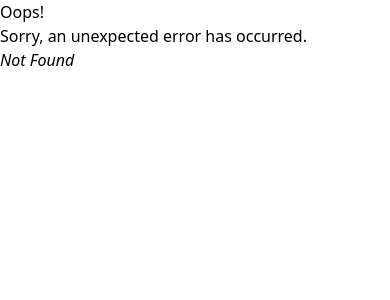
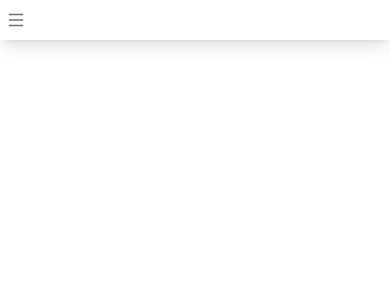
Before and after one commit to BudiSetyo/react-boil, a React (Vite) app: page /posts in a window 390 px wide. Before the commit this address had no page. Shown: the top 300 px of the page. Built offline with nearby package versions, Linux system fonts and the light colour scheme.

Commit message:
feat: add navbar mobile components

```diff
--- a/package.json
+++ b/package.json
@@ -10,6 +10,8 @@
     "preview": "vite preview"
   },
   "dependencies": {
+    "@ant-design/icons": "^5.4.0",
+    "antd": "^5.20.0",
     "aos": "^2.3.4",
     "react": "^18.3.1",
     "react-dom": "^18.3.1",
--- a/src/components/index.js
+++ b/src/components/index.js
@@ -1,3 +1,6 @@
-import Navbar from "./navbar";
+// Layout
+import MainLayout from "./layouts/main";
 
-export { Navbar };
+import Navbar from "./navbarMobile";
+
+export { Navbar, MainLayout };
--- /dev/null
+++ b/src/components/layouts/main.jsx
@@ -0,0 +1,19 @@
+import PropTypes from "prop-types";
+import { Navbar } from "@/components";
+
+const MainLayout = ({ children }) => {
+  return (
+    <>
+      <main>
+        <Navbar />
+        {children}
+      </main>
+    </>
+  );
+};
+
+MainLayout.propTypes = {
+  children: PropTypes.any,
+};
+
+export default MainLayout;
--- a/src/components/navbar.jsx
+++ /dev/null
@@ -1,7 +0,0 @@
-import React from "react";
-
-const Navbar = () => {
-  return <div>Navbar</div>;
-};
-
-export default Navbar;
--- /dev/null
+++ b/src/components/navbarMobile.jsx
@@ -0,0 +1,51 @@
+import { useState } from "react";
+import { MenuOutlined, CloseOutlined } from "@ant-design/icons";
+import { useNavigate } from "react-router-dom";
+
+const NavbarMobile = () => {
+  const navigate = useNavigate();
+  const [toggle, setToggle] = useState(false);
+
+  const menuData = ["home", "posts", "users"];
+
+  const handleMenu = (dest) => {
+    setToggle(!toggle);
+    navigate(`/${dest == "home" ? "" : dest}`);
+  };
+
+  return (
+    <main>
+      <div className="h-10 z-20 p-2 flex items-center bg-white shadow-lg sticky inset-x-0 top-0">
+        <button className="text-gray-500" onClick={() => setToggle(!toggle)}>
+          {toggle ? <CloseOutlined /> : <MenuOutlined />}
+        </button>
+      </div>
+
+      {toggle && (
+        <div
+          data-aos="fade-right"
+          className="absolute inset-x-0 top-10 bottom-0 bg-white p-2"
+        >
+          <div className="flex flex-col gap-2 text-gray-800 font-semibold">
+            {menuData.map((menu, index) => {
+              return (
+                <button
+                  key={index}
+                  className="bg-gray-200 py-1 rounded hover:bg-gray-300"
+                  onClick={() => handleMenu(menu)}
+                >
+                  <p className="capitalize">{menu}</p>
+                </button>
+              );
+            })}
+            <button className="bg-gray-200 py-1 rounded hover:bg-gray-300">
+              <p className="capitalize">logout</p>
+            </button>
+          </div>
+        </div>
+      )}
+    </main>
+  );
+};
+
+export default NavbarMobile;
--- a/src/pages/error/index.jsx
+++ b/src/pages/error/index.jsx
@@ -1,16 +1,22 @@
-import { useRouteError } from "react-router-dom";
+import notFoundImage from "@/assets/not-found.png"; // replace with your own image
 
-export default function ErrorPage() {
-  const error = useRouteError();
-  console.error(error);
-
+const NotFoundPage = () => {
   return (
-    <div id="error-page">
-      <h1>Oops!</h1>
-      <p>Sorry, an unexpected error has occurred.</p>
-      <p>
-        <i>{error.statusText || error.message}</i>
+    <div className="flex flex-col items-center justify-center h-screen bg-gray-100">
+      <h1 className="text-4xl font-bold text-gray-800 mb-4">404 - Not Found</h1>
+      <img
+        src={notFoundImage}
+        alt="Not Found"
+        className="w-80 h-80 rounded-full mb-4"
+      />
+      <p className="text-lg text-gray-600 mb-4">
+        {"Sorry, the page you're looking for doesn't exist."}
       </p>
+      <button className="bg-blue-500 hover:bg-blue-700 text-white font-bold py-2 px-4 rounded">
+        <a href="/">Back to Home</a>
+      </button>
     </div>
   );
-}
+};
+
+export default NotFoundPage;
--- a/src/pages/home/index.jsx
+++ b/src/pages/home/index.jsx
@@ -1,9 +1,6 @@
-import { Navbar } from "@/components";
-
 const Home = () => {
   return (
     <div>
-      <Navbar />
       <p>Home</p>
     </div>
   );
--- /dev/null
+++ b/src/pages/posts/index.jsx
@@ -0,0 +1,9 @@
+const Posts = () => {
+  return (
+    <main className="p-2">
+      <div></div>
+    </main>
+  );
+};
+
+export default Posts;
--- /dev/null
+++ b/src/pages/users/index.jsx
@@ -0,0 +1,5 @@
+const Users = () => {
+  return <div>Users</div>;
+};
+
+export default Users;
--- a/src/routes/index.jsx
+++ b/src/routes/index.jsx
@@ -1,19 +1,37 @@
 import { createBrowserRouter, RouterProvider } from "react-router-dom";
 
 import ErrorPage from "@/pages/error";
+import Home from "@/pages/home";
+import Posts from "@/pages/posts";
+import Users from "@/pages/users";
 
-import Home from "@/pages/home";
-import Blog from "@/pages/blog";
+import { MainLayout } from "@/components";
 
 const router = createBrowserRouter([
   {
     path: "/",
-    element: <Home />,
+    element: (
+      <MainLayout>
+        <Home />
+      </MainLayout>
+    ),
     errorElement: <ErrorPage />,
   },
   {
-    path: "/blog",
-    element: <Blog />,
+    path: "/posts",
+    element: (
+      <MainLayout>
+        <Posts />
+      </MainLayout>
+    ),
+  },
+  {
+    path: "/users",
+    element: (
+      <MainLayout>
+        <Users />
+      </MainLayout>
+    ),
   },
 ]);
 
```
Also changed, not shown: src/assets/not-found.png (added), 1 other file (tests, documents, lock files or other folders).
